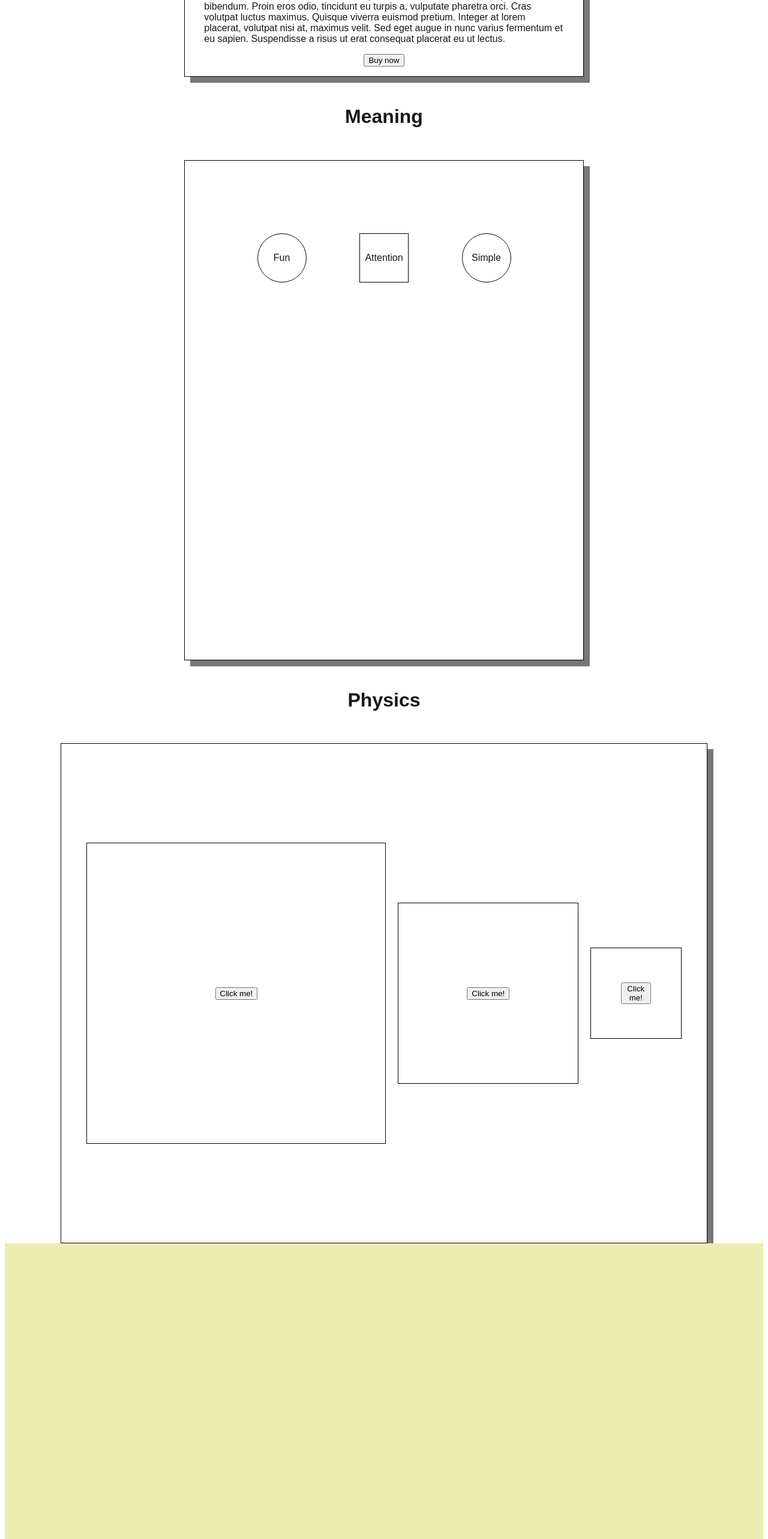
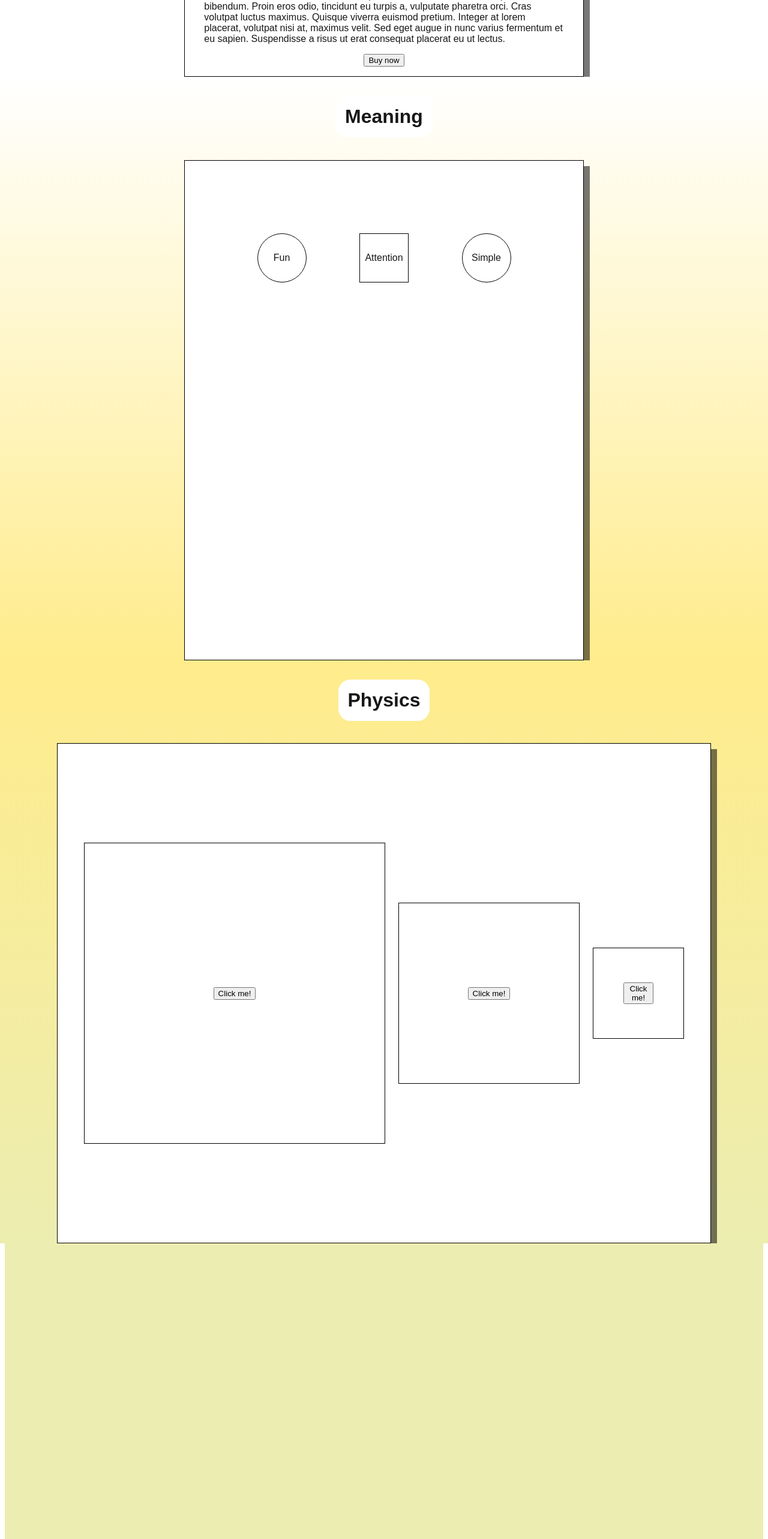
Before and after one commit to rosdykat/week-10-assignment, a Next.js app: page / in a window 1280 px wide. Shown: the part 1320-3886 px from the top of the page at 60% size. Built offline with nearby package versions, Linux system fonts and the light colour scheme.

Commit message:
added background gradient

```diff
--- a/src/Components/Meaning.jsx
+++ b/src/Components/Meaning.jsx
@@ -58,7 +58,7 @@ function SimpleClick() {
 
 export default function Meaning() {
   return (
-    <>
+    <div className={style.meaningBody}>
       <h1 className={style.title}>Meaning</h1>
       <div className={style.meaningContainer}>
         <div className={style.shapes}>
@@ -102,6 +102,6 @@ export default function Meaning() {
           </div>
         </div>
       </div>
-    </>
+    </div>
   );
 }
--- a/src/Components/Physics.jsx
+++ b/src/Components/Physics.jsx
@@ -26,7 +26,7 @@ function FastClick() {
 
 export default function PhysicsComponent() {
   return (
-    <>
+    <div className={style.physicsBody}>
       <h1 className={style.title}>Physics</h1>
       <div className={style.boxContainer}>
         <div className={`${style.bigBox} animate__animated bigBox`}>
@@ -41,6 +41,6 @@ export default function PhysicsComponent() {
           <button onClick={FastClick}>Click me!</button>
         </div>
       </div>
-    </>
+    </div>
   );
 }
--- a/src/Components/choreo.module.css
+++ b/src/Components/choreo.module.css
@@ -9,10 +9,12 @@
   color: black;
 }
 
-.flexBox {
+.flexbox {
   display: flex;
   flex-direction: row;
-  justify-content: space-between;
+  justify-content: space-evenly;
+  align-items: center;
+  margin-bottom: 5rem;
 }
 
 .biogdiv {
--- a/src/Components/meaning.module.css
+++ b/src/Components/meaning.module.css
@@ -123,3 +123,13 @@
   justify-content: center;
   /* width: 100%; */
 }
+
+.meaningBody {
+  display: flex;
+  flex-direction: column;
+  align-items: center;
+  justify-content: space-evenly;
+
+  background-image: linear-gradient(rgb(255, 255, 255), rgb(255, 236, 140));
+  width: 100vw;
+}
--- a/src/Components/physics.module.css
+++ b/src/Components/physics.module.css
@@ -64,3 +64,13 @@
   padding: 1rem;
   border-radius: 20px;
 }
+
+.physicsBody {
+  display: flex;
+  flex-direction: column;
+  align-items: center;
+  justify-content: space-evenly;
+
+  background-image: linear-gradient(rgb(255, 236, 140), rgb(236, 237, 176));
+  width: 100vw;
+}
```
